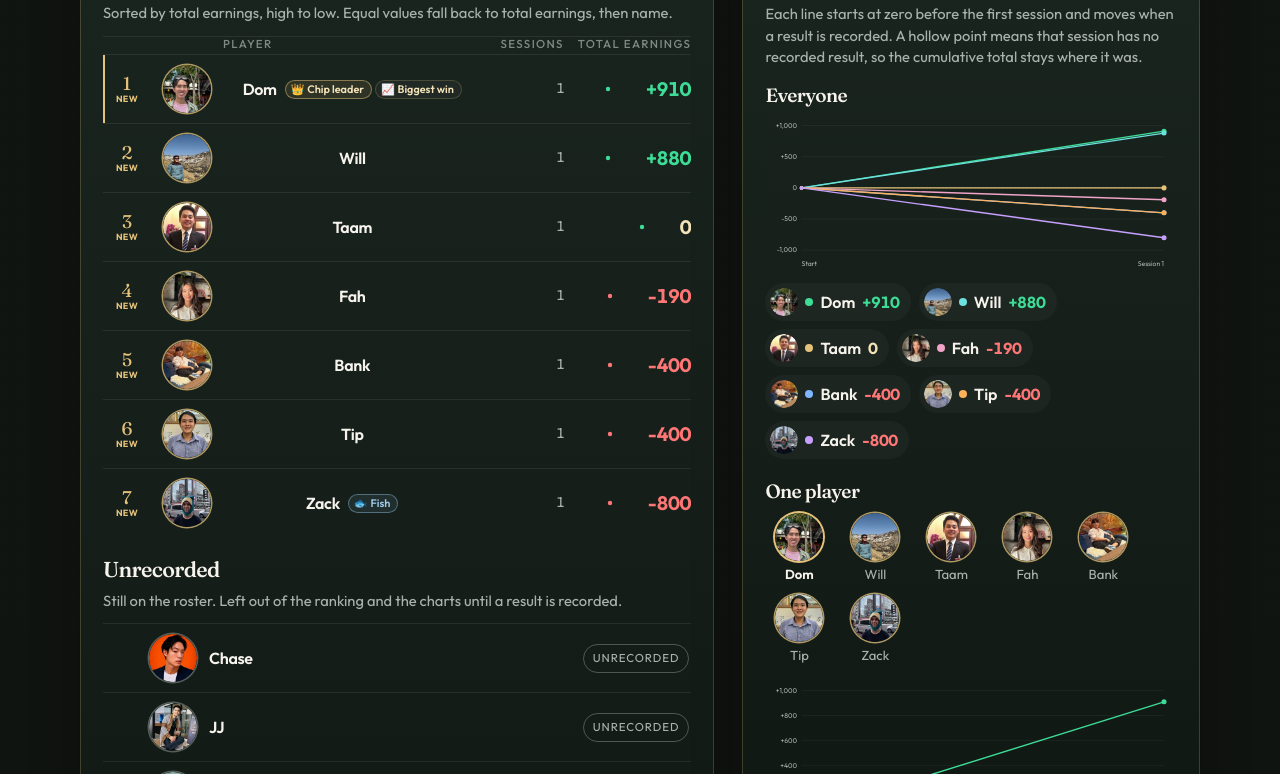
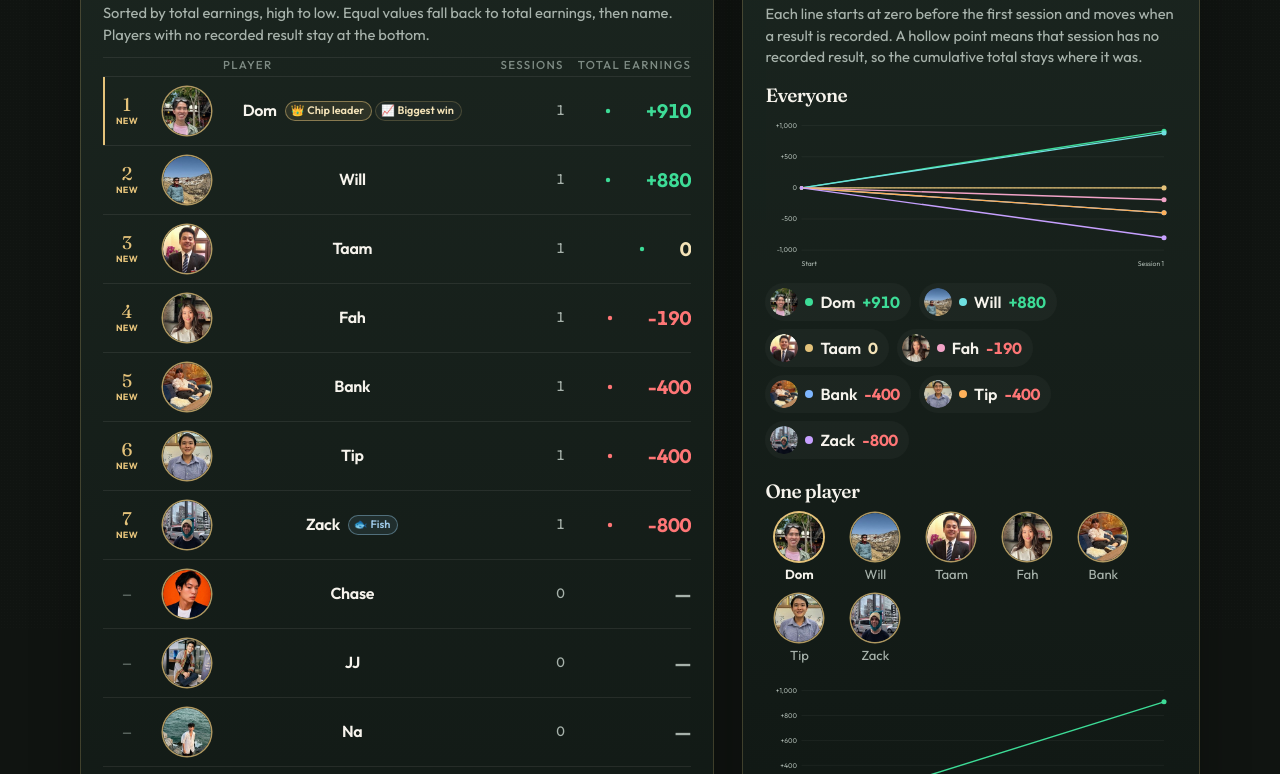
Before and after one commit to tarmo168/fazpoke, a plain HTML site: page index.html in a window 1280 px wide. Shown: the part 172-946 px from the top of the page. Drawn offline with Linux system fonts and the light colour scheme.

Commit message:
Load fresh roster data, list unranked players, and add Wilson (#18)
* Load roster and session JSON without the Pages cache.

GitHub Pages sends Cache-Control max-age=600, so a refresh could show
stale players.json and sessions.json for up to 10 minutes. Fetch both
with cache: no-store and a fresh query so the ledger and Live board
pick up an update immediately.

Co-authored-by: tarmo168 <tarmo168@users.noreply.github.com>

* List unranked players on the leaderboard and add Wilson.

Players with no recorded result stay in the same standings grid, under
everyone who has a result: photo and name, a dash for rank, 0 sessions,
a blank total, and no sparkline or badges. Wilson is appended after James
with no session entry.

Co-authored-by: tarmo168 <tarmo168@users.noreply.github.com>

---------

Co-authored-by: Cursor Agent <cursoragent@cursor.com>
Co-authored-by: tarmo168 <tarmo168@users.noreply.github.com>

```diff
--- a/css/styles.css
+++ b/css/styles.css
@@ -318,8 +318,6 @@ h3 { font-size: 1.2rem; margin-top: 18px; }
   gap: 12px;
 }
 
-.subhead { margin-top: 22px; font-size: 1.35rem; }
-
 .note {
   margin: 8px 0 0;
   color: var(--muted);
@@ -463,6 +461,8 @@ h3 { font-size: 1.2rem; margin-top: 18px; }
   font: inherit;
   line-height: 1;
 }
+
+.rank-blank { color: var(--faint); }
 
 .move {
   font-family: Outfit, "Avenir Next", "Segoe UI", sans-serif;
@@ -569,8 +569,6 @@ h3 { font-size: 1.2rem; margin-top: 18px; }
   letter-spacing: -0.02em;
 }
 
-.row-meta { color: var(--muted); font-size: 0.86rem; }
-
 .standings .row:not(.row-head) .col-sessions {
   color: var(--muted);
   font-size: 0.86rem;
@@ -607,17 +605,6 @@ h3 { font-size: 1.2rem; margin-top: 18px; }
   place-items: center;
   font-family: Fraunces, Palatino, Georgia, serif;
   color: var(--brass-2);
-}
-
-.pill {
-  justify-self: end;
-  color: var(--muted);
-  border: 1px solid rgba(167, 178, 171, 0.4);
-  border-radius: 999px;
-  padding: 5px 9px;
-  font-size: 0.72rem;
-  letter-spacing: 0.08em;
-  text-transform: uppercase;
 }
 
 .num { font-variant-numeric: tabular-nums; white-space: nowrap; }
@@ -987,8 +974,6 @@ tfoot th, tfoot td {
   .standings .avatar { width: 48px; height: 48px; }
   .spark { width: 64px; height: 20px; }
   .standings .row-head .col-net { white-space: nowrap; }
-  .row.quiet { grid-template-columns: 2rem 48px minmax(0, 1fr) auto; }
-  .row-meta { display: none; }
   .panel { padding: 22px 22px 18px; }
 }
 
--- a/data/players.json
+++ b/data/players.json
@@ -68,5 +68,10 @@
     "id": "james",
     "name": "James",
     "photo": "assets/players/james.png"
+  },
+  {
+    "id": "wilson",
+    "name": "Wilson",
+    "photo": "assets/players/wilson.png"
   }
 ]
--- a/index.html
+++ b/index.html
@@ -58,7 +58,7 @@
   </main>
   <footer class="shell site-foot">
     <p><strong>Fazwazpoker</strong></p>
-    <p>A recorded break-even is 0 and stays on the board. An unrecorded result stays blank and is left out of rankings, totals, and charts.</p>
+    <p>A recorded break-even is 0 and stays on the board. A player with no recorded result is listed there without a rank. An unrecorded result stays blank and is left out of rankings, totals, and charts.</p>
   </footer>
   <script type="module" src="js/main.js"></script>
 </body>
--- a/js/main.js
+++ b/js/main.js
@@ -1,6 +1,15 @@
 import { avatar, el } from "./dom.js";
 import { formatAmount, formatSigned, signedClass } from "./format.js";
-import { awardBadges, buildModel, cumulativeNets, findPlayer, rankMoves, sortStandings } from "./stats.js";
+import {
+  awardBadges,
+  boardRowText,
+  buildModel,
+  cumulativeNets,
+  findPlayer,
+  leaderboardOrder,
+  rankMoves,
+  sortStandings,
+} from "./stats.js";
 import { colorMap, mountChart, seriesFromPlayer } from "./chart.js";
 import { mountLive, unmountLive, updateLiveSessions } from "./live.js";
 import { SHEET_API_URL } from "./config.js";
@@ -229,7 +238,7 @@ function summary(model) {
 }
 
 function board(model, enter) {
-  const ranked = sortStandings(model.standings, state.sortKey, state.sortDir);
+  const ordered = leaderboardOrder(model.standings, model.unrecorded, state.sortKey, state.sortDir);
   const sortLabel = SORTS.find((item) => item.key === state.sortKey)?.label || "Total earnings";
   const direction = state.sortDir === "desc" ? "high to low" : "low to high";
   const sessionsLabel = (count) => (count === 1 ? "1 session" : `${count} sessions`);
@@ -245,25 +254,49 @@ function board(model, enter) {
     el("span", { class: "col-net", text: "Total earnings" }),
   ]);
 
-  const rows = ranked.map((player, index) => {
+  const rows = ordered.map((player, index) => {
+    const text = boardRowText(player);
+    const delay = motion ? { "--row-delay": `${index * ROW_STAGGER_MS}ms` } : undefined;
+    if (!text.ranked) {
+      return el("a", {
+        class: `row${motion ? " row-in" : ""}`,
+        href: `#/player/${player.id}`,
+        style: delay,
+        "aria-label": `${player.name}. No rank. 0 sessions. No recorded total.`,
+      }, [
+        el("span", { class: "rank" }, [
+          el("span", { class: "rank-num num rank-blank", text: text.rank }),
+        ]),
+        avatar(player),
+        el("span", { class: "who" }, [
+          el("span", { class: "name", text: player.name }),
+        ]),
+        el("span", { class: "col-sessions num", text: text.sessions }),
+        el("span", { class: "col-net" }, [
+          el("span", { class: "earnings num pending", text: text.earnings }),
+        ]),
+      ]);
+    }
+
+    const place = index + 1;
     const move = movementView(moves.get(player.id));
     const playerBadges = badges.get(player.id) || [];
     const badgePhrase = playerBadges.map((badge) => badge.label).join(", ");
     const label = [
-      `${index + 1}. ${player.name}`,
+      `${place}. ${player.name}`,
       move?.phrase,
       badgePhrase,
       sessionsLabel(player.sessionsPlayed),
       `Total earnings ${formatSigned(player.net)}`,
     ].filter(Boolean).join(". ");
     return el("a", {
-      class: `row${index === 0 ? " lead" : ""}${motion ? " row-in" : ""}`,
+      class: `row${place === 1 ? " lead" : ""}${motion ? " row-in" : ""}`,
       href: `#/player/${player.id}`,
-      style: motion ? { "--row-delay": `${index * ROW_STAGGER_MS}ms` } : undefined,
+      style: delay,
       "aria-label": `${label}.`,
     }, [
       el("span", { class: "rank" }, [
-        el("span", { class: "rank-num num", text: String(index + 1) }),
+        el("span", { class: "rank-num num", text: String(place) }),
         move ? el("span", { class: `move move-${move.tone}`, title: move.title, text: move.text }) : null,
       ]),
       avatar(player),
@@ -271,34 +304,15 @@ function board(model, enter) {
         el("span", { class: "name", text: player.name }),
         badgeNodes(playerBadges),
       ]),
-      el("span", { class: "col-sessions num", text: String(player.sessionsPlayed) }),
+      el("span", { class: "col-sessions num", text: text.sessions }),
       el("span", { class: "col-net" }, [
-        sparkline(cumulativeNets(player)),
+        text.sparkline ? sparkline(cumulativeNets(player)) : null,
         el("span", {
           class: `earnings num ${signedClass(player.net)}`,
           dataset: motion ? { earnings: String(player.net) } : undefined,
           text: motion ? formatCount(player.net, 0) : formatSigned(player.net),
         }),
       ]),
-    ]);
-  });
-
-  const unrecorded = model.unrecorded.map((player) => {
-    const meta = player.history.length
-      ? player.history.map((item) => item.label).join(", ")
-      : "No session on record";
-    return el("a", {
-      class: "row quiet",
-      href: `#/player/${player.id}`,
-      "aria-label": `${player.name}. Unrecorded. ${meta}.`,
-    }, [
-      el("span", { class: "rank", "aria-hidden": "true" }),
-      avatar(player, "dim"),
-      el("span", { class: "who" }, [
-        el("span", { class: "name", text: player.name }),
-        el("span", { class: "row-meta", text: meta }),
-      ]),
-      el("span", { class: "pill", text: "Unrecorded" }),
     ]);
   });
 
@@ -317,17 +331,11 @@ function board(model, enter) {
     ]),
     el("p", {
       class: "note",
-      text: `Sorted by ${sortLabel.toLowerCase()}, ${direction}. Equal values fall back to total earnings, then name.`,
+      text: `Sorted by ${sortLabel.toLowerCase()}, ${direction}. Equal values fall back to total earnings, then name. Players with no recorded result stay at the bottom.`,
     }),
-    ranked.length
+    ordered.length
       ? el("div", { class: "rows standings" }, [head, ...rows])
       : el("p", { class: "note", text: "No recorded results yet." }),
-    el("h2", { class: "subhead", text: "Unrecorded" }),
-    el("p", {
-      class: "note",
-      text: "Still on the roster. Left out of the ranking and the charts until a result is recorded.",
-    }),
-    el("div", { class: "rows" }, unrecorded),
   ]);
 }
 
@@ -512,7 +520,7 @@ function profile(model, colors) {
         class: "note",
         text: player.recorded
           ? "Cumulative net from recorded sessions."
-          : "No recorded result, so this player is off the board and off the charts.",
+          : "No recorded result yet. Listed on the board without a rank, and left off the charts.",
       }),
     ]),
   ]));
@@ -651,11 +659,21 @@ async function sessionsWithSheet(fileSessions) {
   }
 }
 
+function ledgerDataUrl(path) {
+  const url = new URL(path, import.meta.url);
+  url.searchParams.set("v", String(Date.now()));
+  return url;
+}
+
 async function load() {
   try {
-    const playersUrl = new URL("../data/players.json", import.meta.url);
-    const sessionsUrl = new URL("../data/sessions.json", import.meta.url);
-    const [playersRes, sessionsRes] = await Promise.all([fetch(playersUrl), fetch(sessionsUrl)]);
+    // Pages sends Cache-Control: max-age=600. Skip that cache so a refresh
+    // shows the latest roster and sessions, including on the Live board.
+    const fresh = { cache: "no-store" };
+    const [playersRes, sessionsRes] = await Promise.all([
+      fetch(ledgerDataUrl("../data/players.json"), fresh),
+      fetch(ledgerDataUrl("../data/sessions.json"), fresh),
+    ]);
     if (!playersRes.ok || !sessionsRes.ok) throw new Error("missing");
     const players = await playersRes.json();
     const sessions = await sessionsRes.json();
--- a/js/stats.js
+++ b/js/stats.js
@@ -162,6 +162,43 @@ export function sortStandings(rows, key, dir) {
     if (a.net !== b.net) return b.net - a.net;
     return a.name.localeCompare(b.name);
   });
+}
+
+/** Shown in the rank column for a player with no recorded result. */
+export const UNRANKED_MARK = "–";
+
+/** Shown in place of total earnings for a player with no recorded result. */
+export const BLANK_EARNINGS = "—";
+
+/**
+ * Ranked players in the requested order, then players with no recorded
+ * result in roster order. The second group stays last for every sort,
+ * including sessions low to high, where a session count of 0 would
+ * otherwise come first.
+ */
+export function leaderboardOrder(standings, unrecorded, key, dir) {
+  return [
+    ...sortStandings(standings, key, dir),
+    ...(Array.isArray(unrecorded) ? unrecorded : []),
+  ];
+}
+
+/** Text for one leaderboard row. Unranked rows have no sparkline. */
+export function boardRowText(player) {
+  if (!player || player.recorded !== true) {
+    return {
+      ranked: false,
+      rank: UNRANKED_MARK,
+      sessions: "0",
+      earnings: BLANK_EARNINGS,
+      sparkline: false,
+    };
+  }
+  return {
+    ranked: true,
+    sessions: String(player.sessionsPlayed),
+    sparkline: true,
+  };
 }
 
 export function findPlayer(model, id) {
```
Also changed, not shown: tests/board.test.mjs (+80 -0 lines), tests/ledger.test.mjs (+11 -2 lines), assets/players/wilson.png (added), 1 other file.
